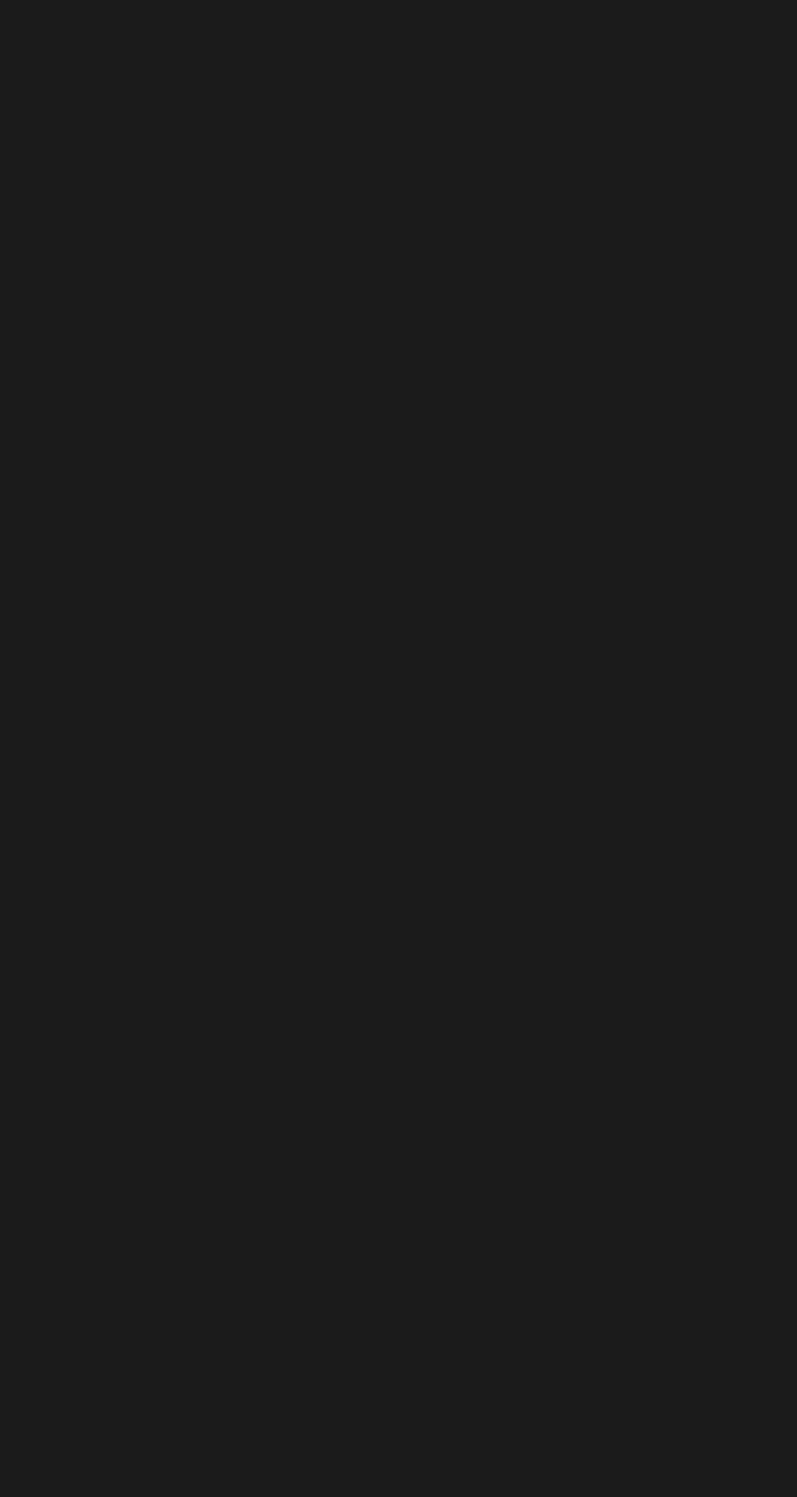
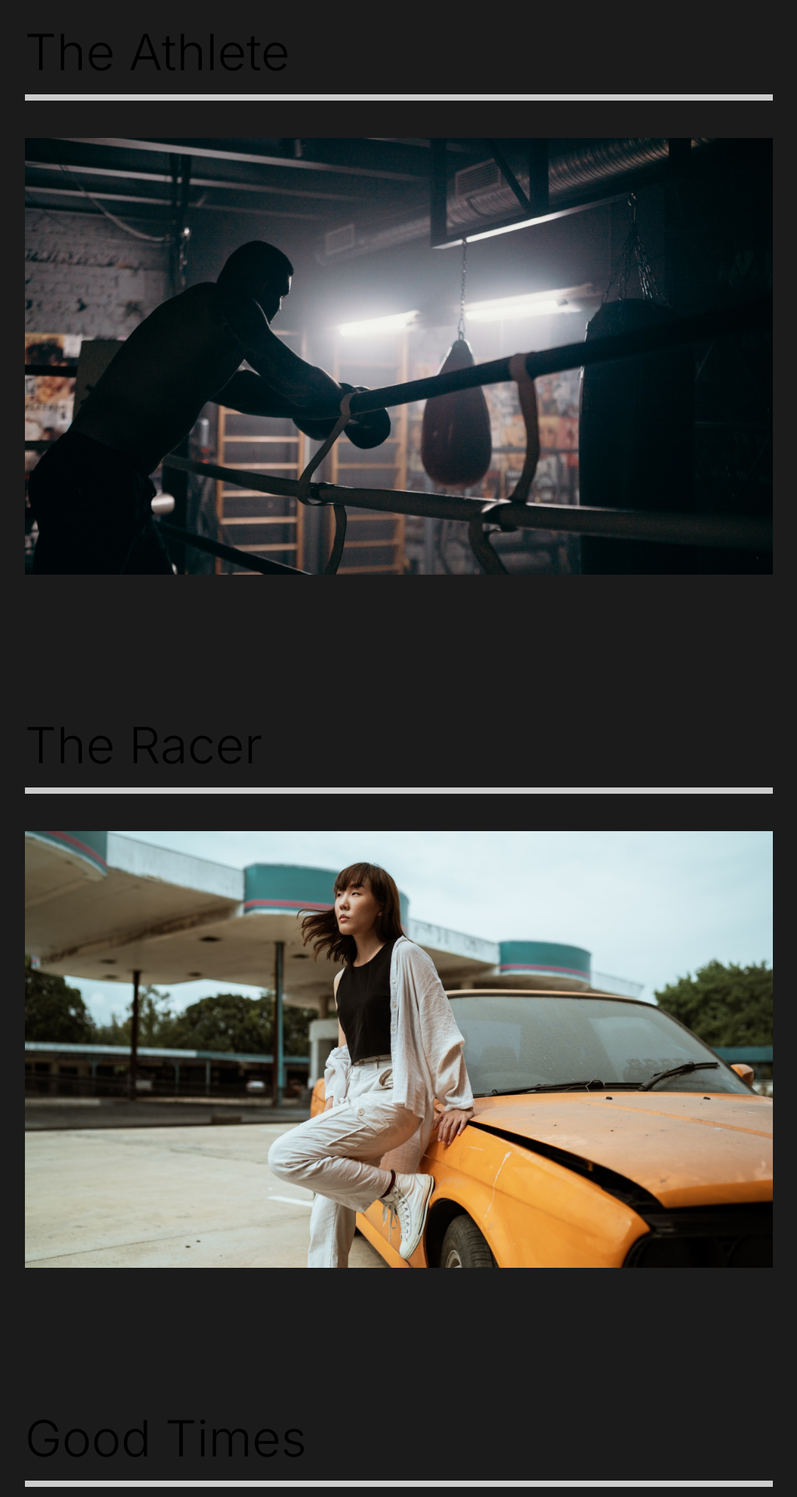
Before and after one commit to joaolavelino/devEd-2-capture, a React (Create React App) app: page /work in a window 1280 px wide. Shown: the part 140-2060 px from the top of the page at 78% size, without its empty margins (128-1151 px from the left). Before the commit the page ends 800 px from the top, so only its background shows below. Built offline with nearby package versions, Linux system fonts and the light colour scheme.

Commit message:
10. Our Work

```diff
--- a/src/pages/OurWork.js
+++ b/src/pages/OurWork.js
@@ -1,11 +1,60 @@
 import React from "react";
+import { Link } from "react-router-dom";
+import styled from "styled-components";
+//images
+import athlete from "../img/athlete-small.png";
+import theracer from "../img/theracer-small.png";
+import goodtimes from "../img/goodtimes-small.png";
 
 const OurWork = () => {
   return (
-    <div>
-      <h2>Our Work</h2>
-    </div>
+    <Work>
+      <Movie>
+        <h2>The Athlete</h2>
+        <div className="line"></div>
+        <Link to="/">
+          <img src={athlete} alt="Athlete movie scene" />
+        </Link>
+      </Movie>
+      <Movie>
+        <h2>The Racer</h2>
+        <div className="line"></div>
+        <Link to="/">
+          <img src={theracer} alt="The Racer movie scene" />
+        </Link>
+      </Movie>
+      <Movie>
+        <h2>Good Times</h2>
+        <div className="line"></div>
+        <Link to="/">
+          <img src={goodtimes} alt="Good Times movie scene" />
+        </Link>
+      </Movie>
+    </Work>
   );
 };
 
+const Work = styled.div`
+  min-height: 100vh;
+  overflow: hidden;
+  padding: 5rem 10rem;
+  h2 {
+    padding: 1rem 0;
+  }
+`;
+
+const Movie = styled.div`
+  padding-bottom: 10rem;
+  .line {
+    height: 0.5rem;
+    background: #cccccc;
+    margin-bottom: 3rem;
+  }
+  img {
+    width: 100%;
+    height: 70vh;
+    object-fit: cover;
+  }
+`;
+
 export default OurWork;
```
